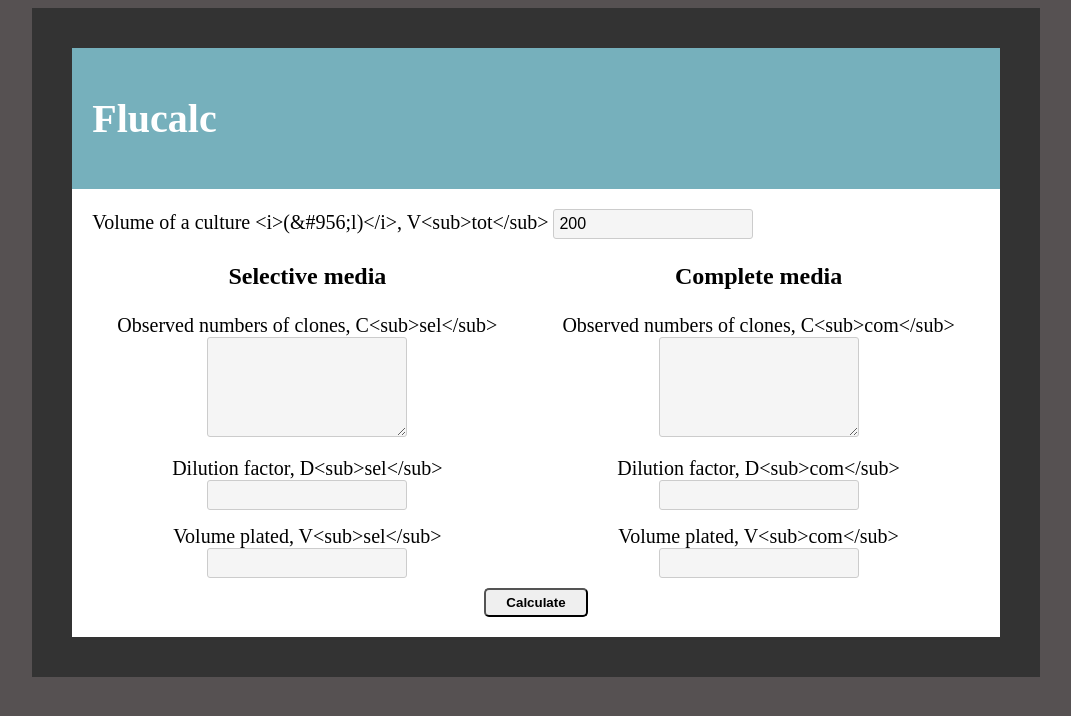
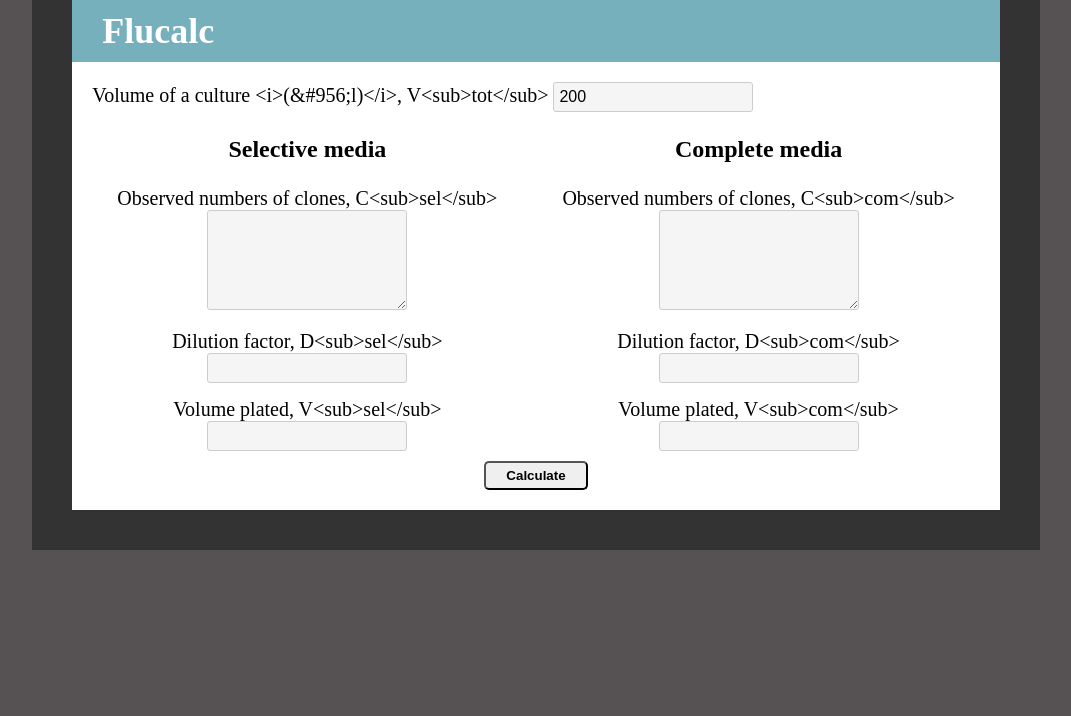
Before and after one commit to bondarevts/flucalc, a Flask app: page / in a window 1280 px wide. Shown: the top 716 px of the page, without its empty margins (104-1175 px from the left). Run offline with Flask 2, Linux system fonts and the light colour scheme.

Commit message:
fix styles

```diff
--- a/flucalc/static/css/style.css
+++ b/flucalc/static/css/style.css
@@ -3,6 +3,7 @@
 }
 
 body {
+    margin: 0;
     background: #565152;
     font-size: 20px;
 
@@ -14,13 +15,19 @@ body {
 header.page-header {
     position: relative;
     min-height: 20px;
-    padding: 20px;
+    padding: 10px 30px;
     background: #76b0bc;
     color: white;
+    font-size: large;
+}
+
+header h1 {
+    margin-top: 0;
+    margin-bottom: 0;
 }
 
 div.main {
-    padding: 40px;
+    padding: 0 40px 40px 40px;
     background: #333;
 }
 
```
